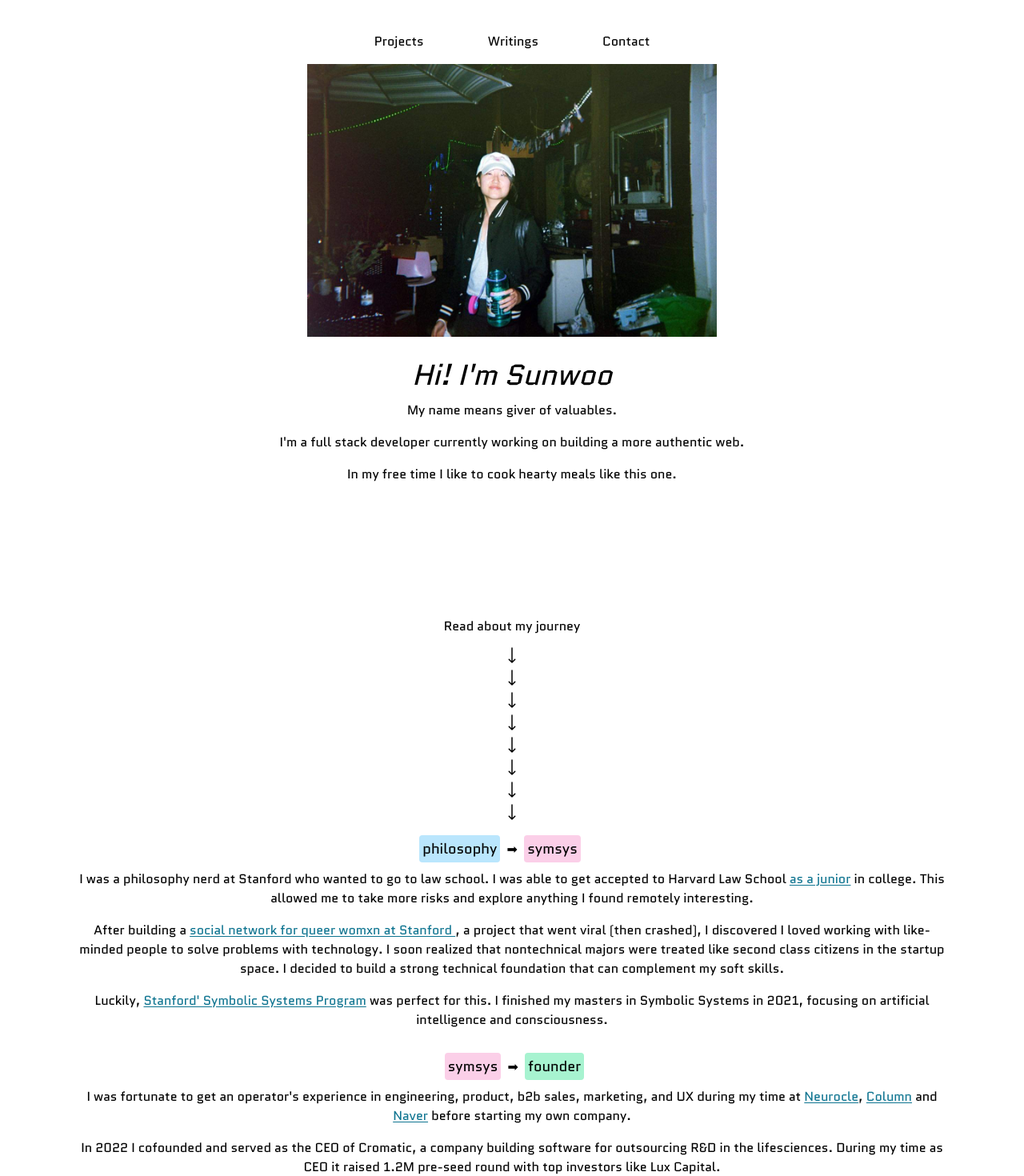
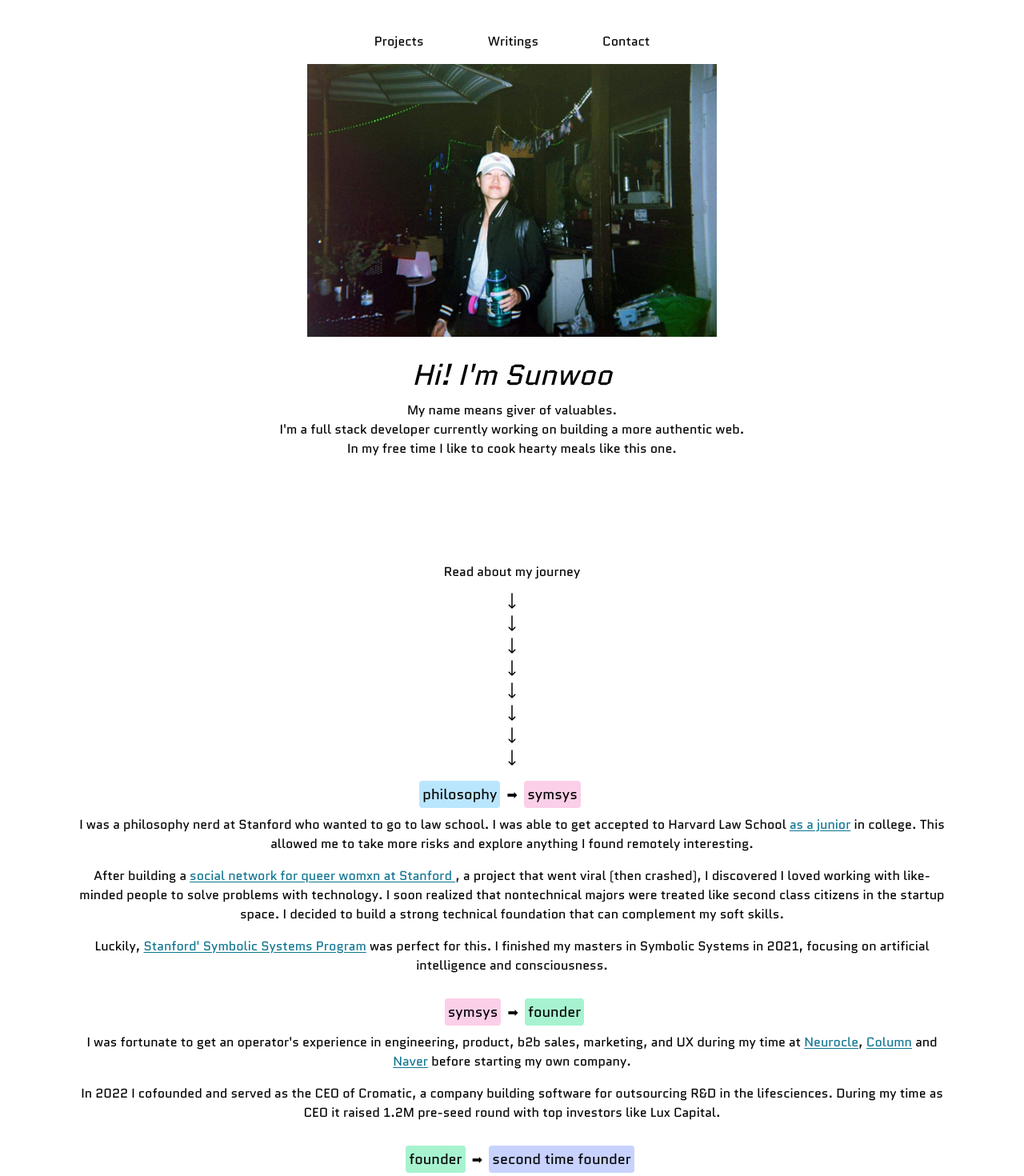
Before and after one commit to bookvacuum/personalsite, a Next.js app: page / in a window 1280 px wide. Shown: the top 1470 px of the page at 80% size. Built offline with nearby package versions, Linux system fonts and the light colour scheme; no server answers.

Commit message:
adjusted content

```diff
--- a/components/potato.js
+++ b/components/potato.js
@@ -3,7 +3,7 @@ import Cat from '/public/cat2.glb';
 
 const loading = () => {
   return(
-    <p>loading</p>
+    <div className='p-5 bg-white'></div>
   )
 }
 
@@ -19,7 +19,6 @@ const Potato = () => {
     alt="A 3D model of ramen"
     shadow-intensity="0"
     auto-rotate
-    ar
   ></model-viewer>
   )
   }
--- a/src/pages/index.js
+++ b/src/pages/index.js
@@ -23,10 +23,12 @@ export default function Home() {
      <div className='pl-5 pr-5 text-center'>
 
         <h1 className='mb-3 font-sans text-4xl italic'>Hi! I&apos;m Sunwoo</h1>
-        <p className='font-sans'>My name means giver of valuables.</p>
-        <p className='font-sans'>I&apos;m a full stack developer currently working on building a more authentic web.</p>
-        <p className='font-sans'>In my free time I like to cook hearty meals like this one.</p>
+        <p className='pb-0 font-sans'>My name means giver of valuables.</p>
+        <p className='pb-0 font-sans'>I&apos;m a full stack developer currently working on building a more authentic web.</p>
+        <p className='pb-0 -mb-5 font-sans'>In my free time I like to cook hearty meals like this one.</p>
+  <div className='relative -left-[2px]'>
   <Potato/>
+  </div>
           <p className='pb-3 font-sans'>Read about my journey</p>
           <svg xmlns="http://www.w3.org/2000/svg" fill="none" viewBox="0 0 24 24" stroke-width="1.5" stroke="currentColor" class="w-6 h-6 mx-auto mb-1">
   <path stroke-linecap="round" stroke-linejoin="round" d="M15.75 17.25L12 21m0 0l-3.75-3.75M12 21V3" />
@@ -74,7 +76,7 @@ I soon realized that nontechnical majors were treated like second class citizens
 
 
 
-<div className='pt-4 text-center relative left-[54px]'>
+<div className='pt-4 text-center relative left-[10px]'>
 <span className='p-1 mr-1 text-lg rounded bg-emerald-200'>founder</span> <span>➡</span> <span className='p-1 ml-1 text-lg bg-indigo-200 rounded'>second time founder</span>
 </div>
 
--- a/src/pages/projects.js
+++ b/src/pages/projects.js
@@ -3,11 +3,10 @@
 
     return (
 <>
-        <h1>hi</h1>
+        <div className='p-3'></div>
     <video src={require('/public/chatbot.mp4')} autoPlay={true} loop muted width={500}
       height={500} />
 
- {/* <video control src={'/public/chatbot.mp4'} type='video/mp4'/> */}
 </>
 
 
```
